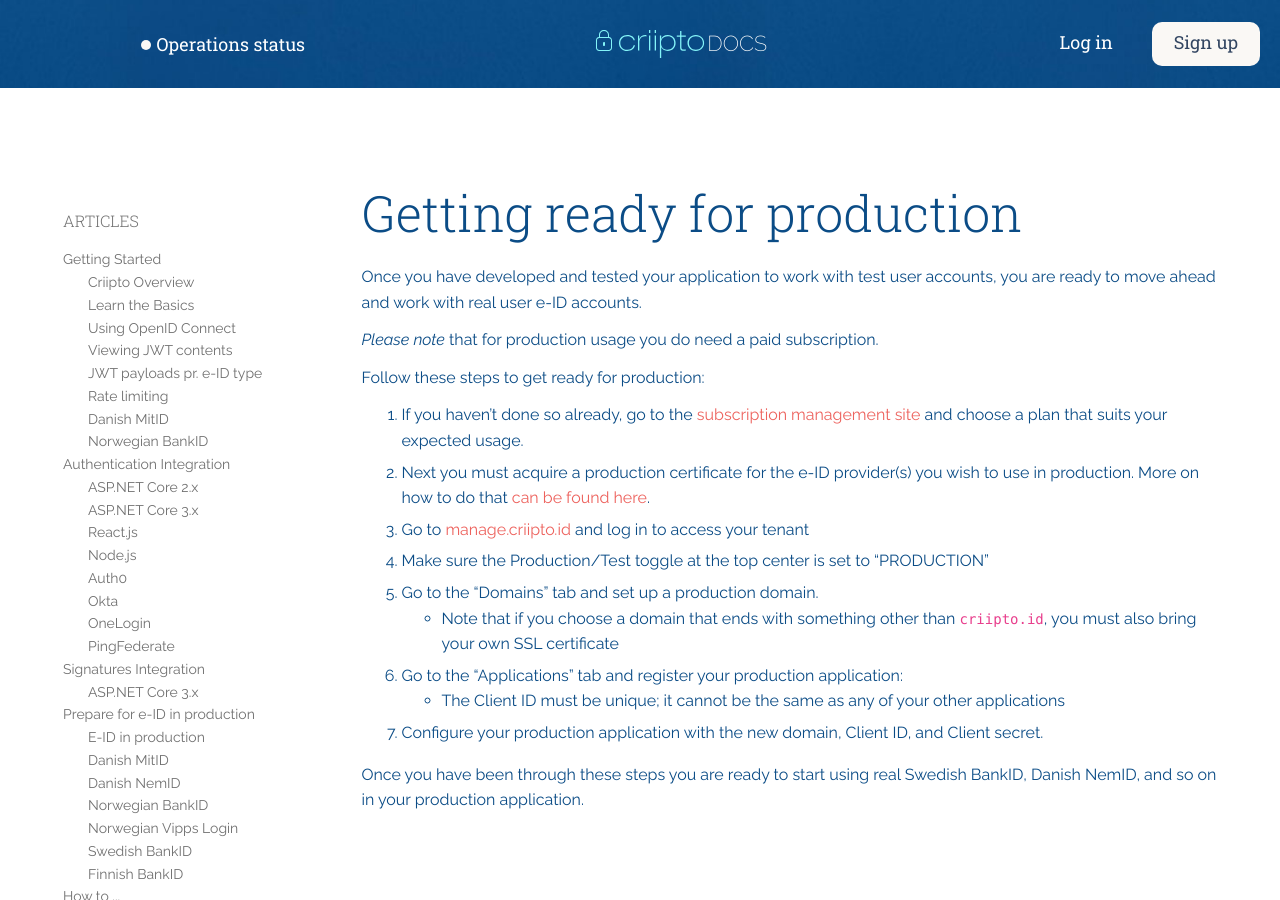
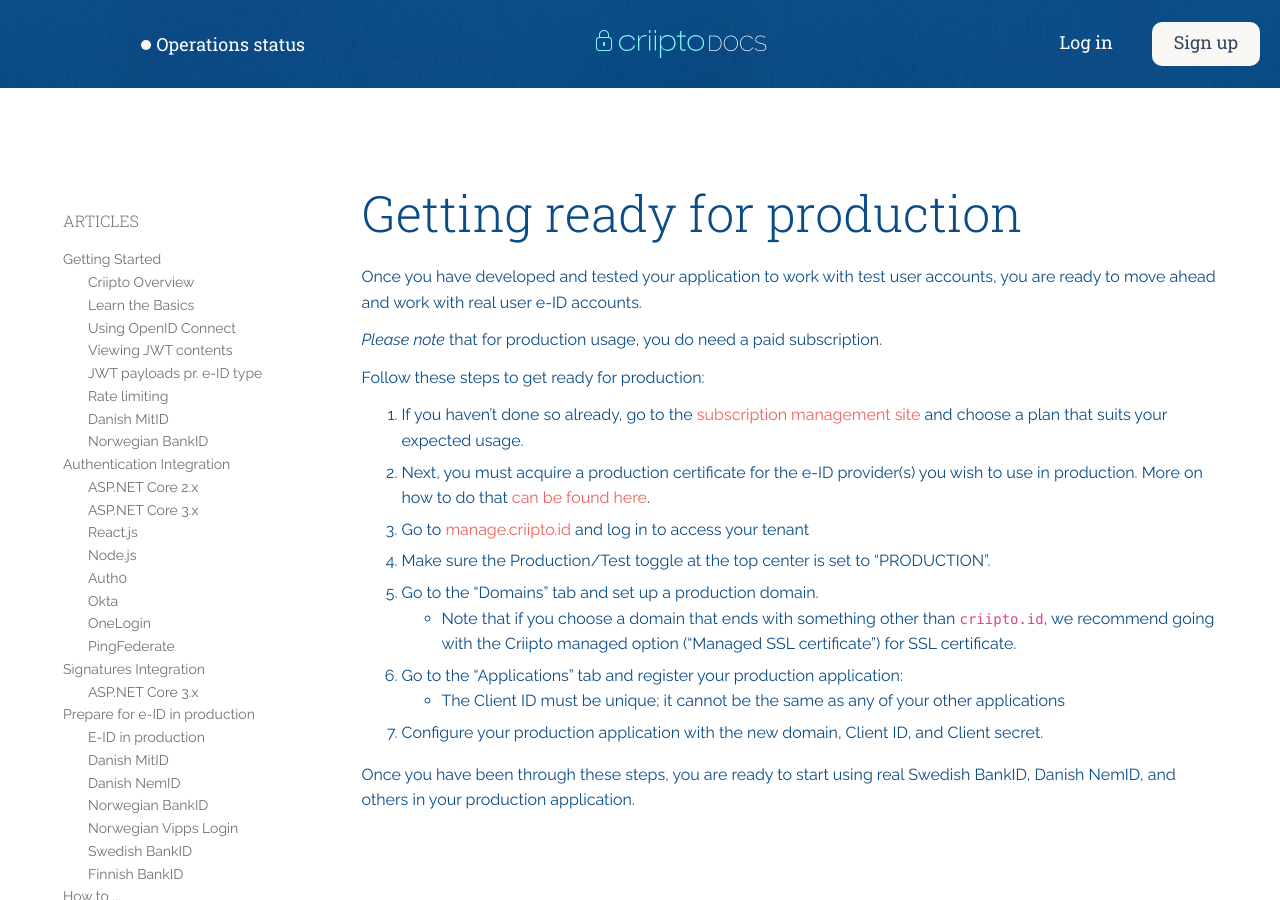
Before and after one commit to criipto/docs-old, a Jekyll site: the page built from how-to/get-ready-for-production.md, in a window 1280 px wide and 900 px high. Built offline with Jekyll 4.4.1, drawn with Linux system fonts in a browser that asks for light colours; some web fonts are replaced.

Commit message:
Changed wording around SSL certs

```diff
--- a/how-to/get-ready-for-production.md
+++ b/how-to/get-ready-for-production.md
@@ -6,18 +6,18 @@
 
 Once you have developed and tested your application to work with test user accounts, you are ready to move ahead and work with real user e-ID accounts.
 
-_Please note_ that for production usage you do need a paid subscription.
+_Please note_ that for production usage, you do need a paid subscription.
 
 Follow these steps to get ready for production:
 
 1. If you haven't done so already, go to the [subscription management site](https://subscription.criipto.com) and choose a plan that suits your expected usage.
-2. Next you must acquire a production certificate for the e-ID provider(s) you wish to use in production. More on how to do that [can be found here](/eid-specifics/order-eid).
+2. Next, you must acquire a production certificate for the e-ID provider(s) you wish to use in production. More on how to do that [can be found here](/eid-specifics/order-eid).
 3. Go to [manage.criipto.id](https://manage.criipto.id) and log in to access your tenant
-4. Make sure the Production/Test toggle at the top center is set to "PRODUCTION"
+4. Make sure the Production/Test toggle at the top center is set to "PRODUCTION".
 5. Go to the "Domains" tab and set up a production domain.
-    - Note that if you choose a domain that ends with something other than `criipto.id`, you must also bring your own SSL certificate
+    - Note that if you choose a domain that ends with something other than `criipto.id`, we recommend going with the Criipto managed option ("Managed SSL certificate") for SSL certificate.
 6. Go to the "Applications" tab and register your production application:
     - The Client ID must be unique; it cannot be the same as any of your other applications
 7. Configure your production application with the new domain, Client ID, and Client secret.
 
-Once you have been through these steps you are ready to start using real Swedish BankID, Danish NemID, and so on in your production application.
+Once you have been through these steps, you are ready to start using real Swedish BankID, Danish NemID, and others in your production application.
```
Also changed, not shown: how-to/set-up-custom-domain.md (+1 -1 lines).
